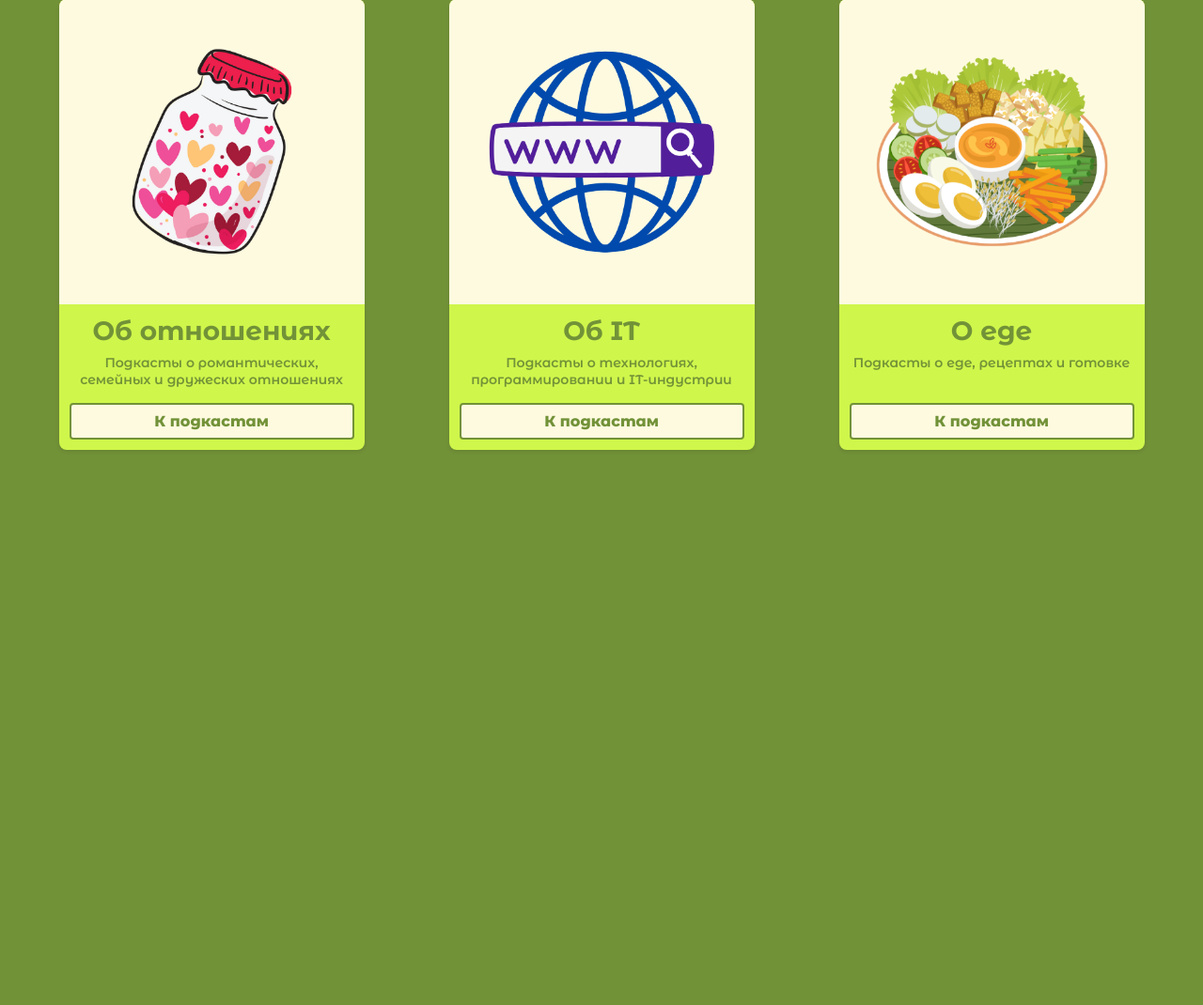
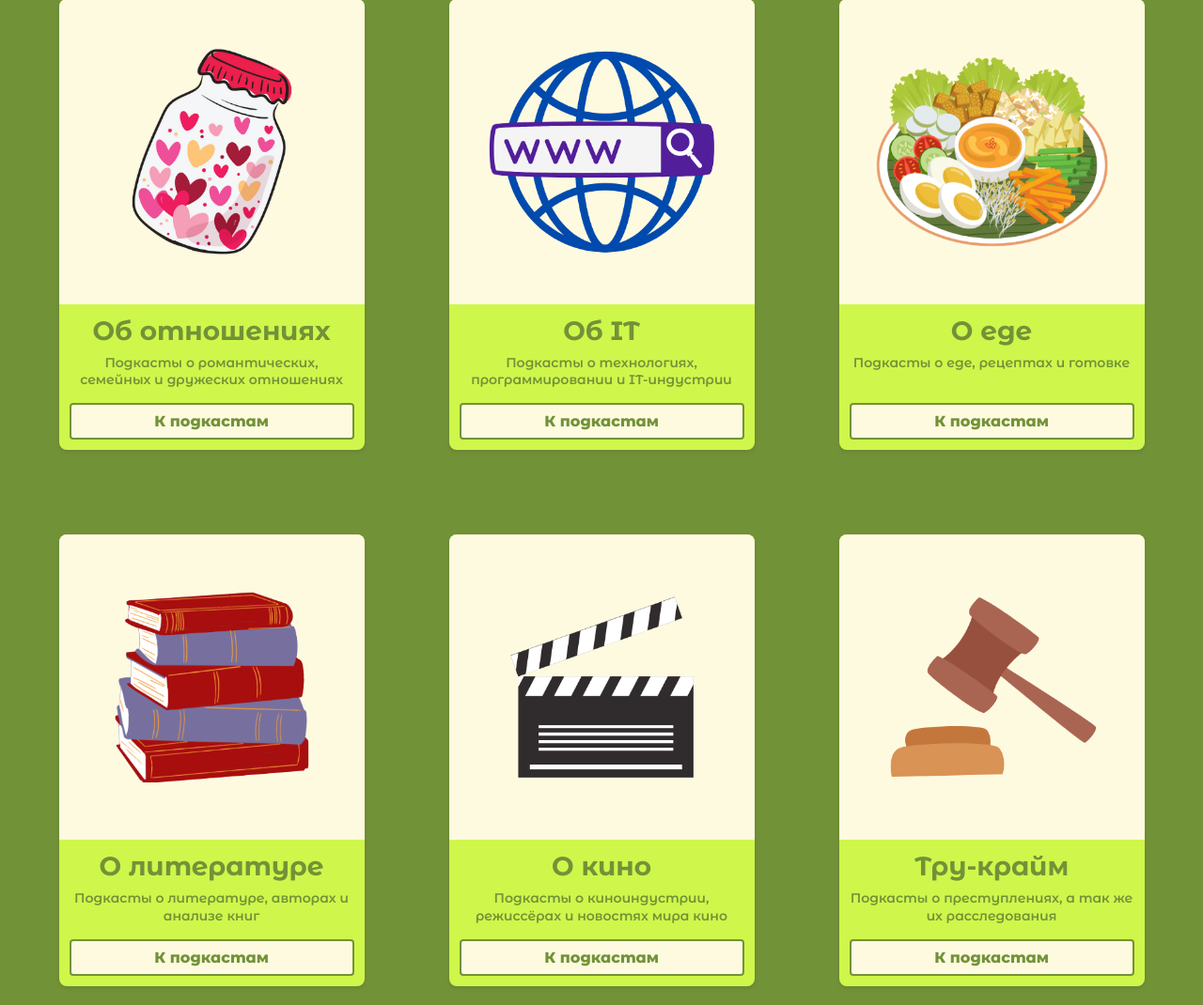
Before and after one commit to Nana-glitch321/Diplom, a PHP site: page /index/index_theme.html in a window 1280 px wide. Shown: the part 141-1211 px from the top of the page at 94% size. Before the commit the page ends 620 px from the top, so only its background shows below. Run offline with PHP 8.4, Linux system fonts and the light colour scheme.

Commit message:
сделаны 6 карточек

```diff
--- a/css/style_theme.css
+++ b/css/style_theme.css
@@ -97,6 +97,7 @@ header {
 
 .card-container {
     display: flex;
+    flex-wrap: wrap; /* Разрешаем перенос карточек на новую строку */
     justify-content: center; /* Центрируем карточки по горизонтали */
     gap: 90px; /* Отступ между карточками */
     margin-top: 120px; /* Отступ сверху для шапки */
--- a/index/index_theme.html
+++ b/index/index_theme.html
@@ -43,15 +43,38 @@
                 <a href="" class="btn">К подкастам</a>
             </div>
         </div>
-            <div class="card">
+        <div class="card">
             <img src="../picture/eat.png">
-        <div class="card-content">
+            <div class="card-content">
                 <h3>О еде</h3>
                 <p>Подкасты о еде, рецептах и готовке</p>
                 <a href="" class="btn">К подкастам</a>
             </div>
         </div>
+        <div class="card">
+            <img src="../picture/literature.png">
+            <div class="card-content">
+                <h3>О литературе</h3>
+                <p>Подкасты о литературе, авторах и анализе книг</p>
+                <a href="" class="btn">К подкастам</a>
+            </div>
+        </div>
+        <div class="card">
+            <img src="../picture/cinema.png">
+            <div class="card-content">
+                <h3>О кино</h3>
+                <p>Подкасты о киноиндустрии, режиссёрах и новостях мира кино</p>
+                <a href="" class="btn">К подкастам</a>
+            </div>
+        </div>
+    <div class="card">
+        <img src="../picture/true_crime.png">
+        <div class="card-content">
+            <h3>Тру-крайм</h3>
+            <p>Подкасты о преступлениях, а так же их расследования</p>
+            <a href="" class="btn">К подкастам</a>
+        </div>
     </div>
+</div>
 </body>
-
 </html>
```
Also changed, not shown: picture/cinema.png (added), picture/literature.png (added), picture/true_crime.png (added).
